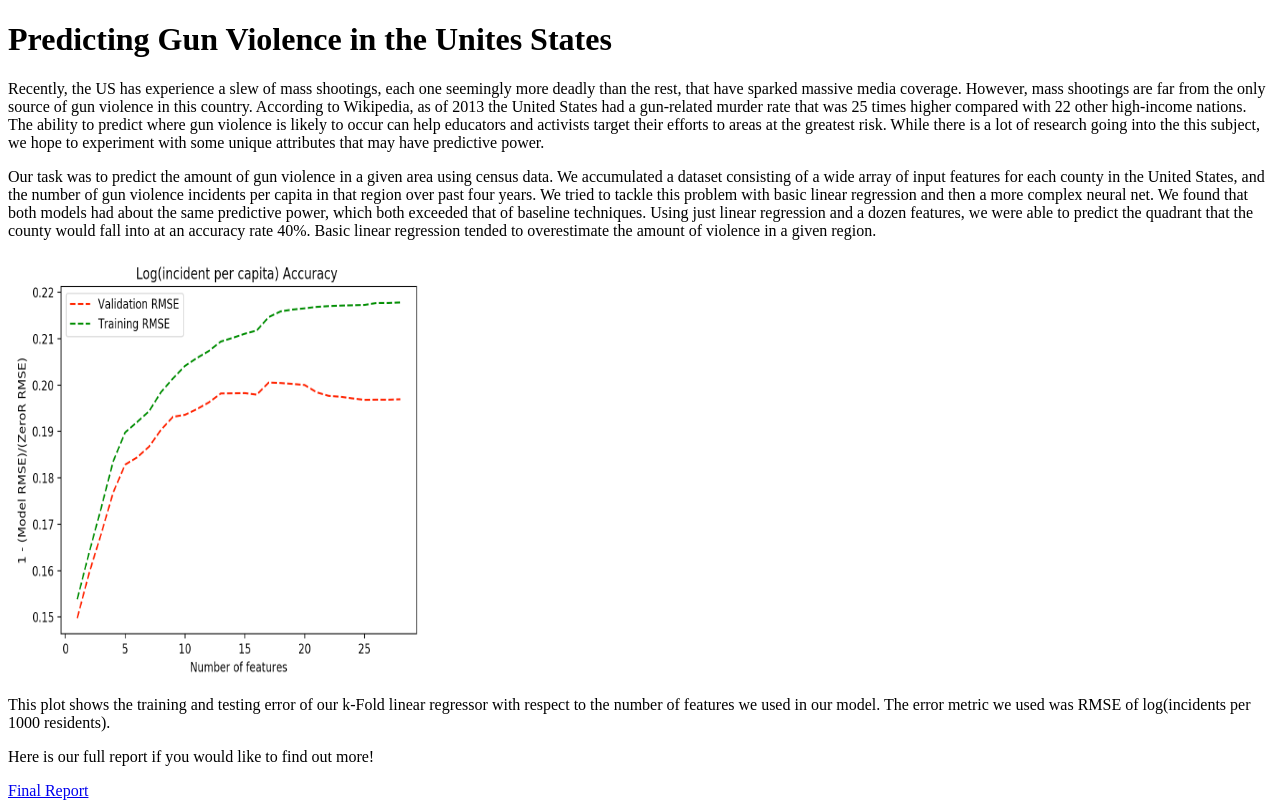
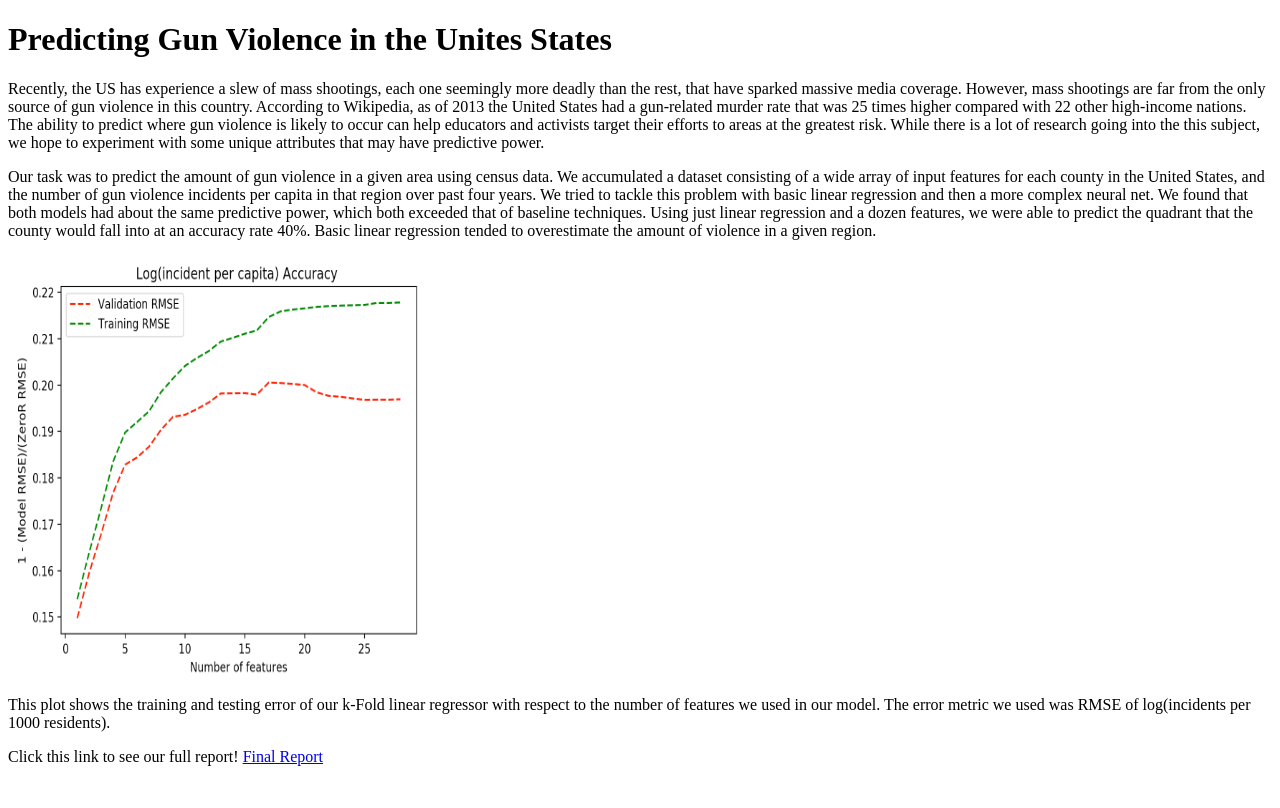
Before and after one commit to mschmutz1/mschmutz1.github.io, a plain HTML site: page index.html in a window 1280 px wide. Drawn offline with Linux system fonts and the light colour scheme.

Commit message:
html change

```diff
--- a/index.html
+++ b/index.html
@@ -12,9 +12,8 @@ Our task was to predict the amount of gun violence in a given area using census
 
 <p> This plot shows the training and testing error of our k-Fold linear regressor with respect to the number of features we used in our model. The error metric we used was RMSE of log(incidents per 1000 residents).</p>
 
-
-<p> Here is our full report if you would like to find out more!</p>
-<a href='https://mschmutz1.github.io/report.pdf' color="blue">Final Report</a>
+<p> Click this link to see our full report!
+<a href='https://mschmutz1.github.io/report.pdf'>Final Report</a> </p>
 
 </body>
 </html>
```
